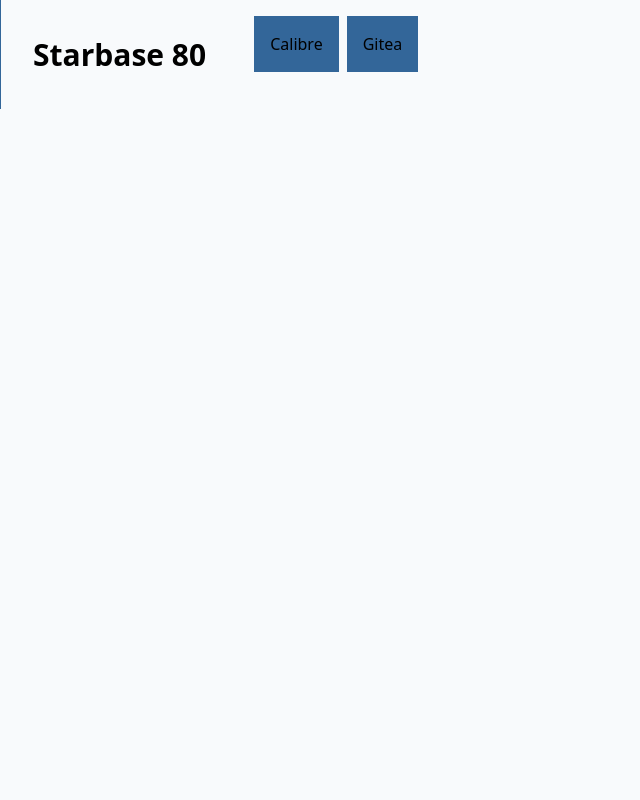
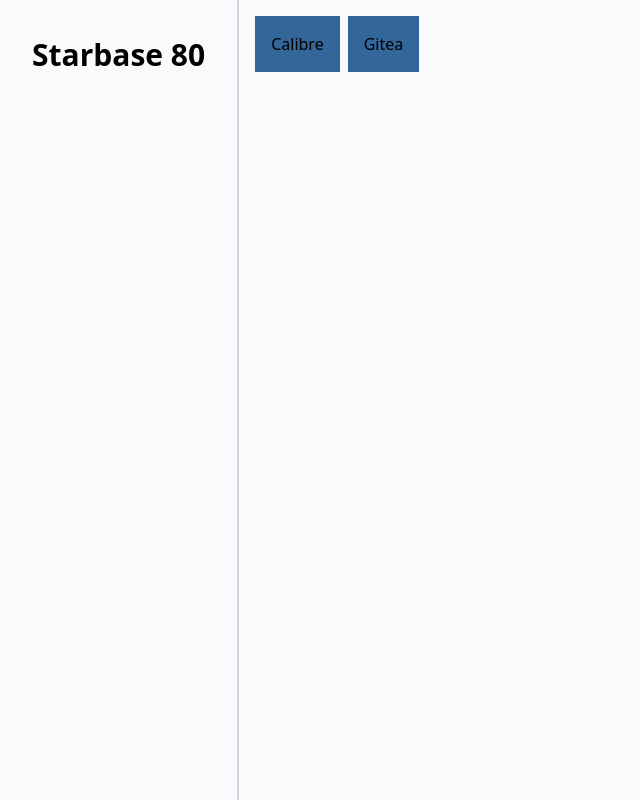
Before and after one commit to notclickable-jordan/starbase-80, a React (Vite) app: page / in a window 1280 px wide. Shown: the whole page, without its empty margins (0-640 px from the left). Built offline with nearby package versions, Linux system fonts and the light colour scheme.

Commit message:
Basic things displaying Added React Helmet

```diff
--- a/index.html
+++ b/index.html
@@ -2,9 +2,8 @@
 <html lang="en">
 	<head>
 		<meta charset="UTF-8" />
-    <link rel="icon" type="image/svg+xml" href="/vite.svg" />
 		<meta name="viewport" content="width=device-width, initial-scale=1.0" />
-    <title>Vite + React + TS</title>
+		<title>Starbase 80 Homepage</title>
 	</head>
 	<body>
 		<div id="root"></div>
--- a/package.json
+++ b/package.json
@@ -9,10 +9,12 @@
 		"preview": "vite preview"
 	},
 	"dependencies": {
+		"@types/react-helmet": "^6.1.6",
 		"js-yaml": "^4.1.0",
 		"prettier": "^2.8.7",
 		"react": "^18.2.0",
-		"react-dom": "^18.2.0"
+		"react-dom": "^18.2.0",
+		"react-helmet": "^6.1.0"
 	},
 	"devDependencies": {
 		"@types/react": "^18.0.28",
--- a/src/components/header.tsx
+++ b/src/components/header.tsx
@@ -13,7 +13,7 @@
 export const Header: React.FunctionComponent<IProps> = ({ icon, title, auth, docker }) => {
 	return (
 		<div className="p-4">
-			<h1>{title}</h1>
+			<h1 className="text-center">{title}</h1>
 			{!is.null(icon) && <img src={icon} alt="icon" />}
 		</div>
 	);
--- a/src/pages/index.tsx
+++ b/src/pages/index.tsx
@@ -10,11 +10,11 @@
 
 export const IndexPage: React.FunctionComponent<IProps> = ({ icon, title }) => {
 	return (
-		<div className="screen-h flex flex-row">
-			<div className="border-0 border-solid border-l border-l-border p-4">
+		<div className="min-h-screen flex flex-row">
+			<div className="min-h-screen border-0 border-solid border-r-2 border-r-gray-300 p-4">
 				<Header title={title} icon={icon} />
 			</div>
-			<div className="p-4">
+			<div className="min-h-screen p-4">
 				<Services services={FAKE_SERVICES} />
 			</div>
 		</div>
--- a/src/tailwind.css
+++ b/src/tailwind.css
@@ -6,6 +6,10 @@
 	background-color: theme(colors.bg);
 }
 
+body {
+	min-height: 100vh;
+}
+
 h1 {
 	font-size: theme(fontSize.3xl);
 	font-weight: theme(fontWeight.semibold);
--- a/tailwind.config.js
+++ b/tailwind.config.js
@@ -2,11 +2,12 @@
 export default {
 	content: ["./index.html", "./src/**/*.{js,ts,jsx,tsx}"],
 	theme: {
-		colors: {
-			bg: "#f8fafc",
-			border: "#336699",
+		extend: {
+			colors: {
+				bg: "#f8fafc",
+				border: "#336699",
+			},
 		},
-		extend: {},
 	},
 	plugins: [],
 };
```
Also changed, not shown: 1 other file (tests, documents, lock files or other folders). Lines whose indentation alone changed are shown as unchanged.
